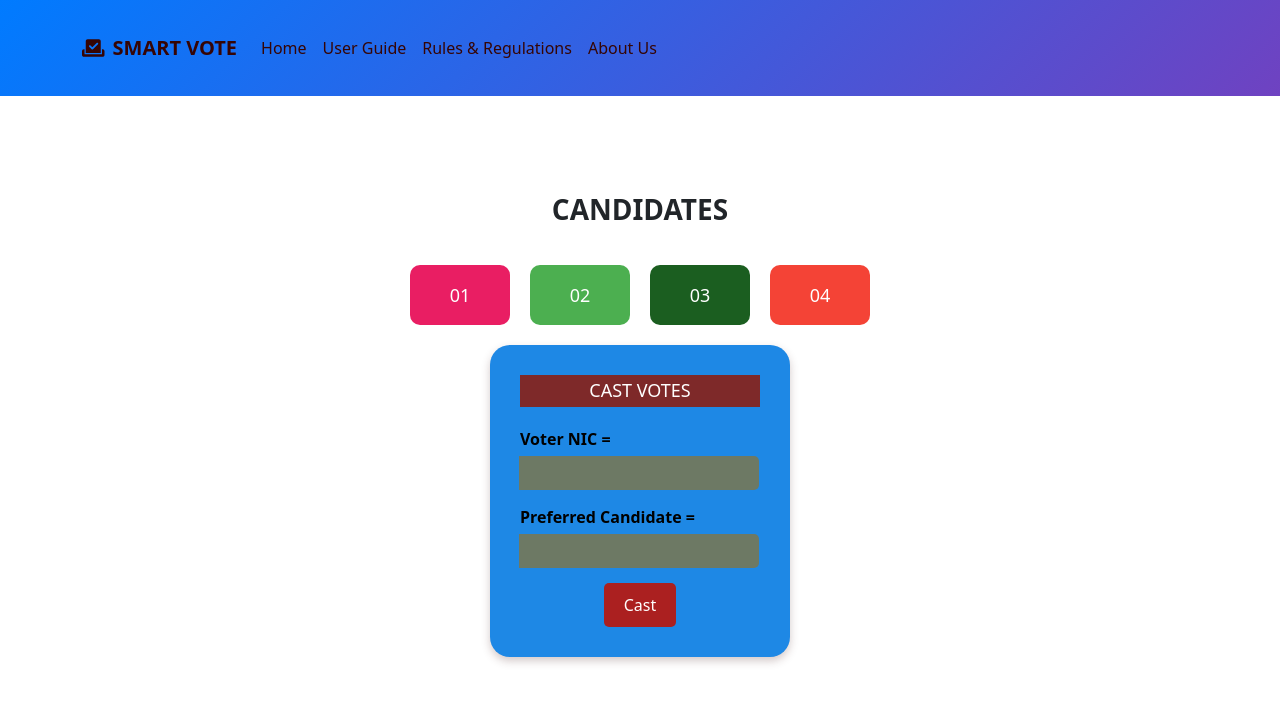
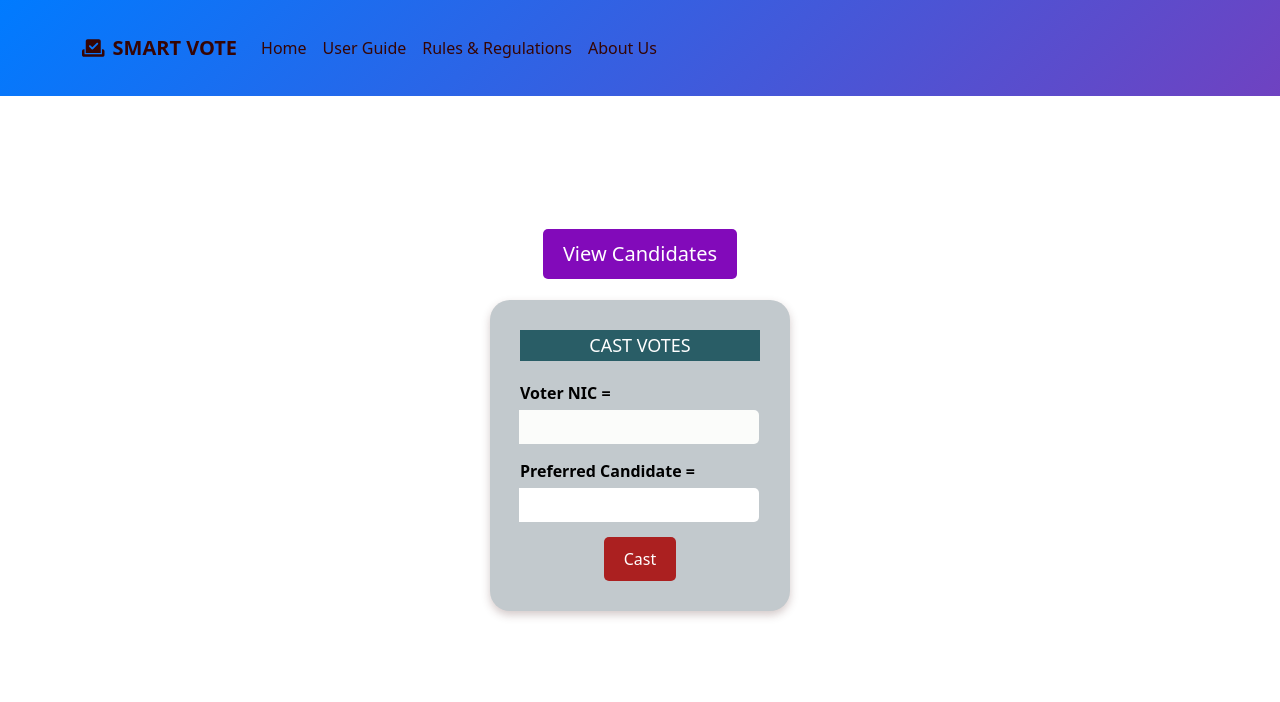
Before and after one commit to dewperera/voting-app, a React (Vite) app in the folder sample-code/: page /election in a window 1280 px wide. Shown: the top 702 px of the page. Built offline with nearby package versions, Linux system fonts and the light colour scheme.

Commit message:
election view candidate

```diff
--- a/sample-code/src/Election.css
+++ b/sample-code/src/Election.css
@@ -41,7 +41,7 @@
   }
 
   .vote-box {
-    background-color: #1e88e5;
+    background-color: #c2c9cd;
     padding: 30px;
     border-radius: 20px;
     box-shadow: 0 4px 8px rgba(85, 42, 42, 0.251);
@@ -50,7 +50,7 @@
   }
 
   .vote-title {
-    background-color: rgb(126, 41, 41);
+    background-color: rgb(41, 93, 102);
     color: white;
     font-size: 18px;
     padding: 5px;
@@ -68,7 +68,7 @@
   }
 
   .voter-input {
-    background-color: #6d7964;
+    background-color: #fbfcfa;
     border: none;
     border-radius: 5px;
     padding: 5px;
@@ -77,7 +77,7 @@
   }
 
   .candidate-input {
-    background-color: #6d7964;
+    background-color: #ffffff;
     border: none;
     border-radius: 5px;
     padding: 5px;
@@ -99,3 +99,16 @@
   .cast-button:hover {
     background-color: #388e3c;
   }
+
+  .candidates-button {
+    background-color: #820aba;
+    color: white;
+    border: none;
+    border-radius: 5px;
+    padding: 10px 20px;
+    font-size: 20px;
+    cursor: pointer;
+    transition: background-color 0.3s;
+    margin-bottom: 7%;
+    margin-top: 10%;
+  }
--- a/sample-code/src/Election.jsx
+++ b/sample-code/src/Election.jsx
@@ -1,16 +1,55 @@
-import React from 'react';
+import React, { useState, useEffect } from 'react';
 import './Election.css';
 
 function Election() {
+  const [showCandidates, setShowCandidates] = useState(false);
+  const [candidates, setCandidates] = useState([]);
+
+  // Fetch candidate data from the server when the component mounts
+  useEffect(() => {
+    if (showCandidates) {
+      // Replace with your API endpoint to fetch candidates
+      fetch('/api/candidates')
+        .then(response => response.json())
+        .then(data => setCandidates(data))
+        .catch(error => console.error('Error fetching candidates:', error));
+    }
+  }, [showCandidates]);
+
+  const handleViewCandidates = () => {
+    setShowCandidates(!showCandidates);
+  };
+
   return (
     <div className="cast-votes-container">
-      <div className="header"><h3><b>CANDIDATES</b></h3></div>
-      <div className="button-group">
-      <label className="candidate-label1 pink">01</label>
-        <label className="candidate-label1 green">02</label>
-        <label className="candidate-label1 dark-green">03</label>
-        <label className="candidate-label1 red">04</label>
-      </div>
+      <button className="candidates-button" onClick={handleViewCandidates}>
+        {showCandidates ? 'Hide Candidates' : 'View Candidates'}
+      </button>
+      {showCandidates && (
+        <div className="candidate-table">
+          <h2 className="candidate-title">Candidates List</h2>
+          <table>
+            <thead>
+              <tr>
+                <th>ID</th>
+                <th>Name</th>
+                <th>Party</th>
+                {/* Add other columns as needed */}
+              </tr>
+            </thead>
+            <tbody>
+              {candidates.map(candidate => (
+                <tr key={candidate.id}>
+                  <td>{candidate.id}</td>
+                  <td>{candidate.name}</td>
+                  <td>{candidate.party}</td>
+                  {/* Render other columns as needed */}
+                </tr>
+              ))}
+            </tbody>
+          </table>
+        </div>
+      )}
       <div className="vote-box">
         <h2 className="vote-title">CAST VOTES</h2>
         <div className="input-group">
--- a/sample-code/src/VoterRegistration.css
+++ b/sample-code/src/VoterRegistration.css
@@ -17,7 +17,6 @@
     margin-top: 100px; /* Add space above the button */
   }
 
-
 /* VoterRegistration.css */
 .input-error {
   border-color: red;
```
Also changed, not shown: sample-code/src/CandidateRegistration.jsx (+4 -9 lines), sample-code/src/VoterRegistration.jsx (line endings or trailing spaces).
